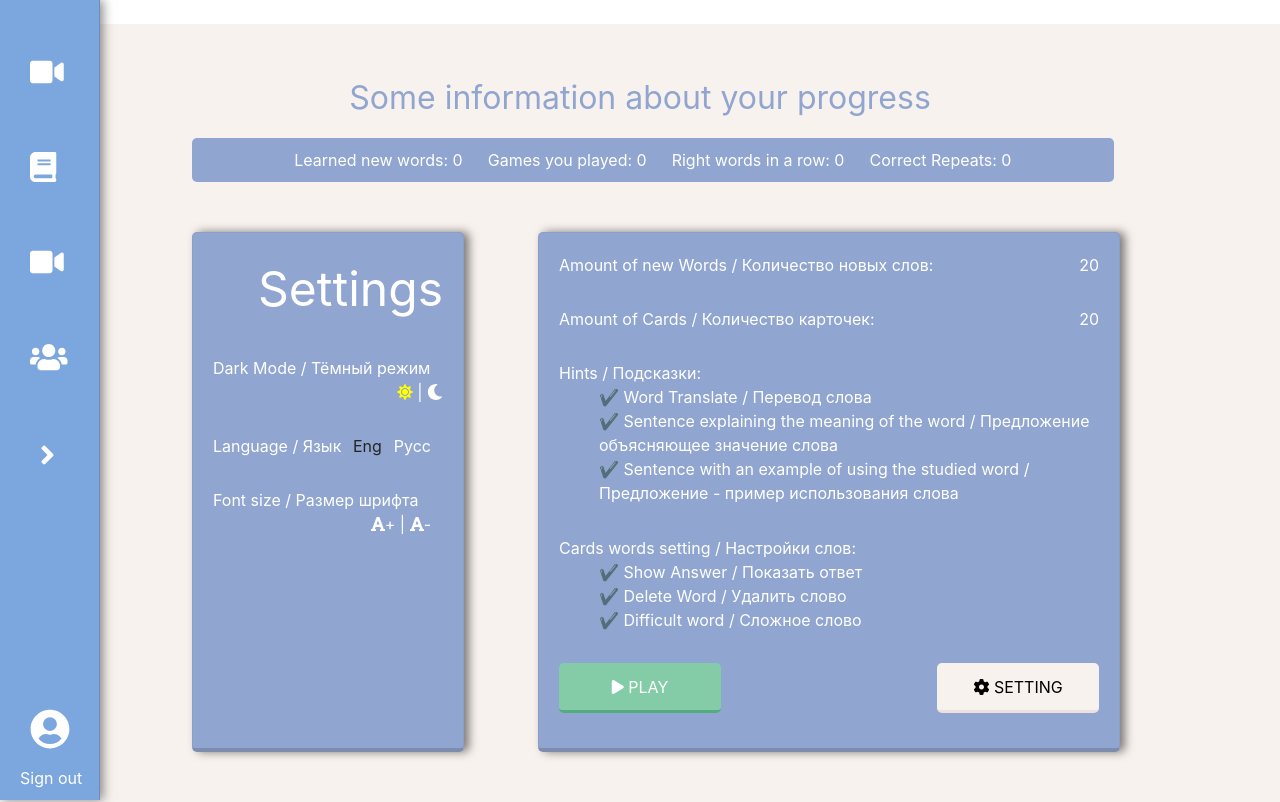
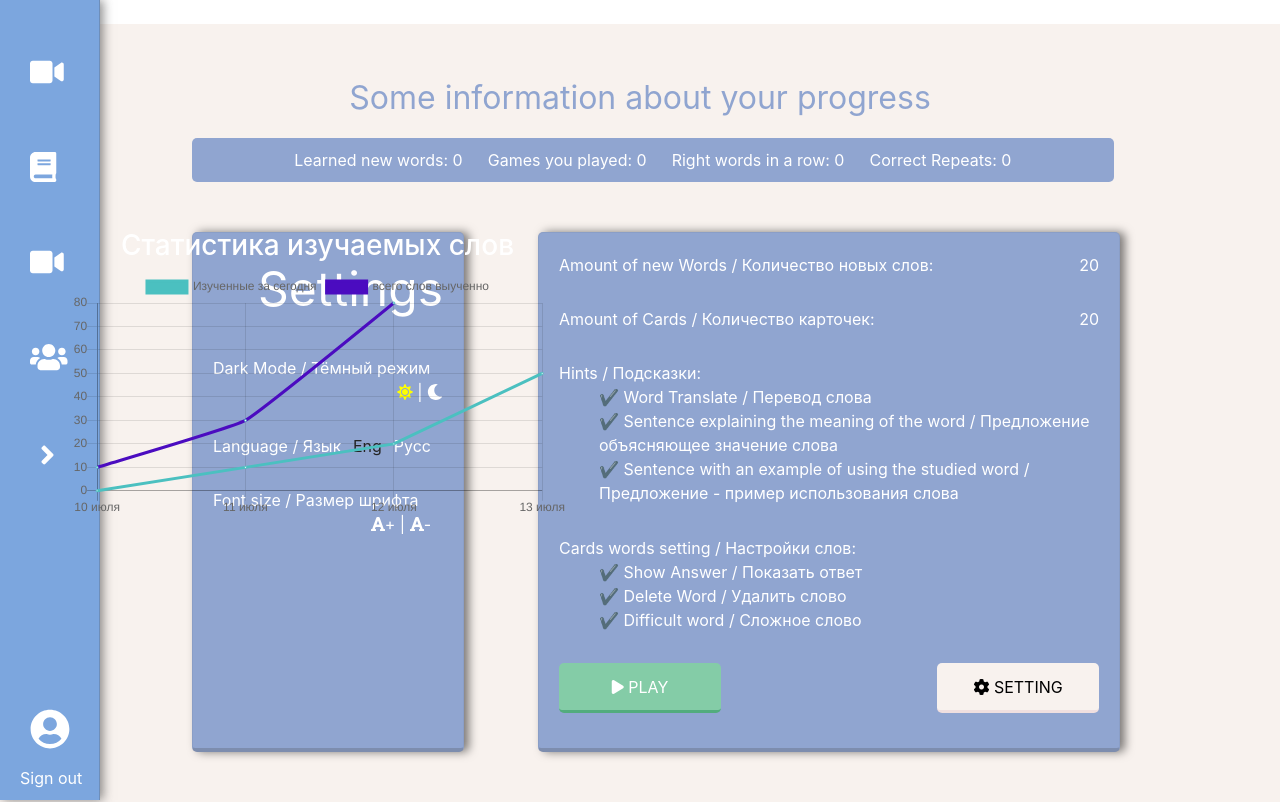
Before and after one commit to Yan-Black/RS-Lang, a React app: page /Statistic in a window 1280 px wide. Shown: the top 802 px of the page. Built offline with nearby package versions, Linux system fonts and the light colour scheme.

Commit message:
feat: add a graph to the statistics page

```diff
--- a/package.json
+++ b/package.json
@@ -30,21 +30,23 @@
     "@fortawesome/react-fontawesome": "^0.1.11",
     "@types/react-bootstrap": "^1.0.1",
     "bootstrap": "^4.5.0",
+    "chart.js": "^2.9.3",
     "classnames": "^2.2.6",
     "immutability-helper": "^3.1.1",
     "node-sass": "^4.14.1",
     "react": "^16.13.1",
     "react-beautiful-dnd": "^13.0.0",
     "react-bootstrap": "^1.0.1",
+    "react-chartjs-2": "^2.9.0",
     "react-dom": "^16.13.1",
     "react-player": "^2.4.0",
     "react-redux": "^7.2.0",
     "react-router-dom": "^5.2.0",
     "react-speech-kit": "^3.0.0",
     "redux": "^4.0.5",
-    "video-react": "^0.14.1",
     "redux-devtools-extension": "^2.13.8",
-    "redux-thunk": "^2.3.0"
+    "redux-thunk": "^2.3.0",
+    "video-react": "^0.14.1"
   },
   "devDependencies": {
     "@svgr/webpack": "^5.4.0",
--- /dev/null
+++ b/src/components/Statistic/index.scss
@@ -0,0 +1,11 @@
+.statistic-page {
+  display: flex;
+  flex-direction: column;
+  justify-content: center;
+  align-items: center;
+
+  .statistic-graf {
+    width: 500px;
+    height: 300px;
+  }
+}
--- a/src/components/Statistic/index.tsx
+++ b/src/components/Statistic/index.tsx
@@ -1,8 +1,64 @@
 import * as React from 'react';
+import { Line } from 'react-chartjs-2';
+import './index.scss';
 
 function Statistic() {
+
+  const data = {
+    labels: ['10 июля', '11 июля', '12 июля', '13 июля'],
+    datasets: [
+      {
+        label: 'Изученные за сегодня',
+        fill: false,
+        lineTension: 0,
+        backgroundColor: 'rgba(75,192,192,0.4)',
+        borderColor: 'rgba(75,192,192,1)',
+        borderCapStyle: 'butt',
+        borderDash: [],
+        borderDashOffset: 0.0,
+        borderJoinStyle: 'miter',
+        pointBorderColor: 'rgba(75,192,192,1)',
+        pointBackgroundColor: '#fff',
+        pointBorderWidth: 1,
+        pointHoverRadius: 5,
+        pointHoverBackgroundColor: 'rgba(75,192,192,1)',
+        pointHoverBorderColor: 'rgba(220,220,220,1)',
+        pointHoverBorderWidth: 2,
+        pointRadius: 1,
+        pointHitRadius: 10,
+        data: [0, 10, 20, 50],
+      },
+      {
+        label: 'всего слов выученно',
+        fill: false,
+        lineTension: 0.1,
+        backgroundColor: 'rgba(75,192,192,0.4)',
+        borderColor: 'rgba(75,12,192,1)',
+        borderCapStyle: 'butt',
+        borderDash: [],
+        borderDashOffset: 0.0,
+        borderJoinStyle: 'miter',
+        pointBorderColor: 'rgba(75,192,192,1)',
+        pointBackgroundColor: '#fff',
+        pointBorderWidth: 1,
+        pointHoverRadius: 5,
+        pointHoverBackgroundColor: 'rgba(75,192,192,1)',
+        pointHoverBorderColor: 'rgba(220,220,220,1)',
+        pointHoverBorderWidth: 2,
+        pointRadius: 1,
+        pointHitRadius: 10,
+        data: [10, 30, 80],
+      },
+    ],
+  };
+
   return (
-    <div />
+    <div className="statistic-page">
+      <h3>Статистика изучаемых слов</h3>
+      <div className="statistic-graf">
+        <Line data={data} />
+      </div>
+    </div>
   );
 }
 
--- a/src/index.tsx
+++ b/src/index.tsx
@@ -4,10 +4,12 @@ import * as ReactDOM from 'react-dom';
 
 import App from 'components/App';
 import store from 'store';
+// import Statistic from 'components/Statistic';
 
 const Index: React.FC = () => (
   <Provider store={store}>
     <App />
+    {/* <Statistic /> */}
   </Provider>
 );
 
```
Also changed, not shown: 1 other file (tests, documents, lock files or other folders).
